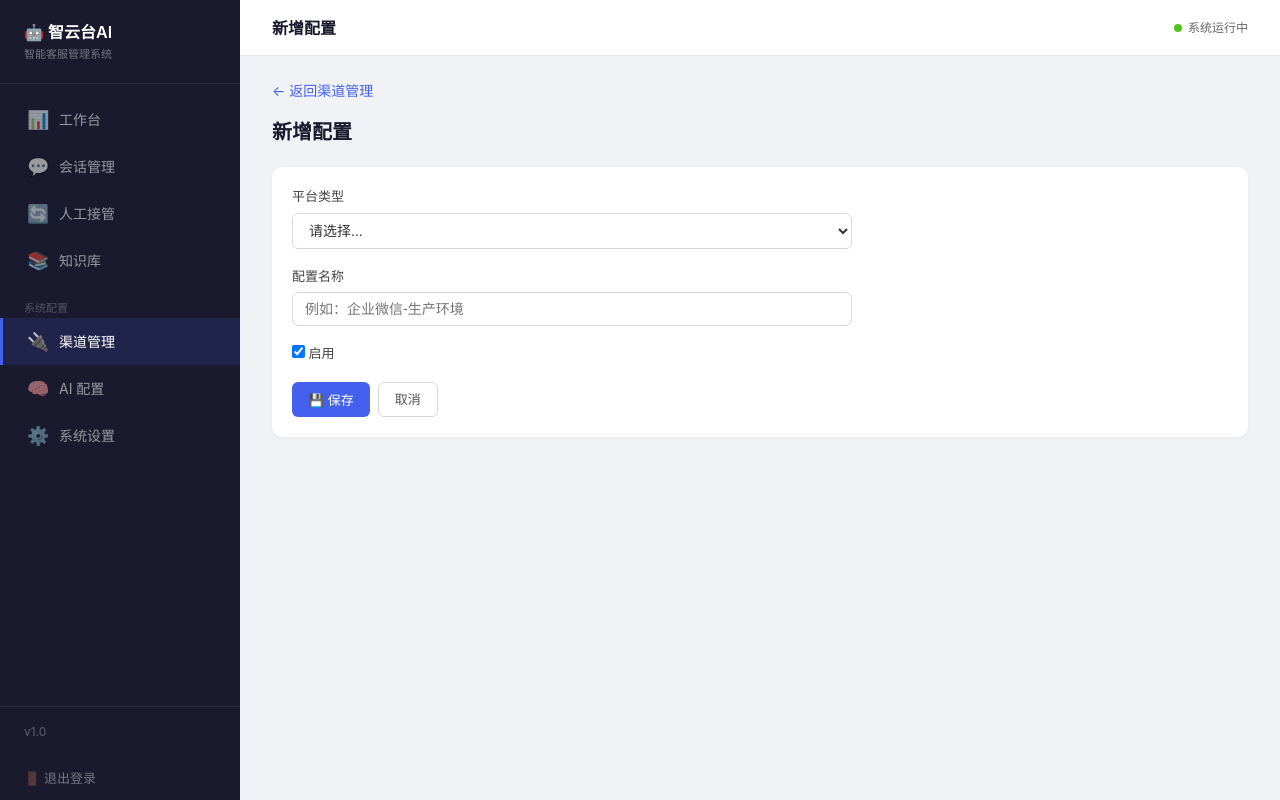
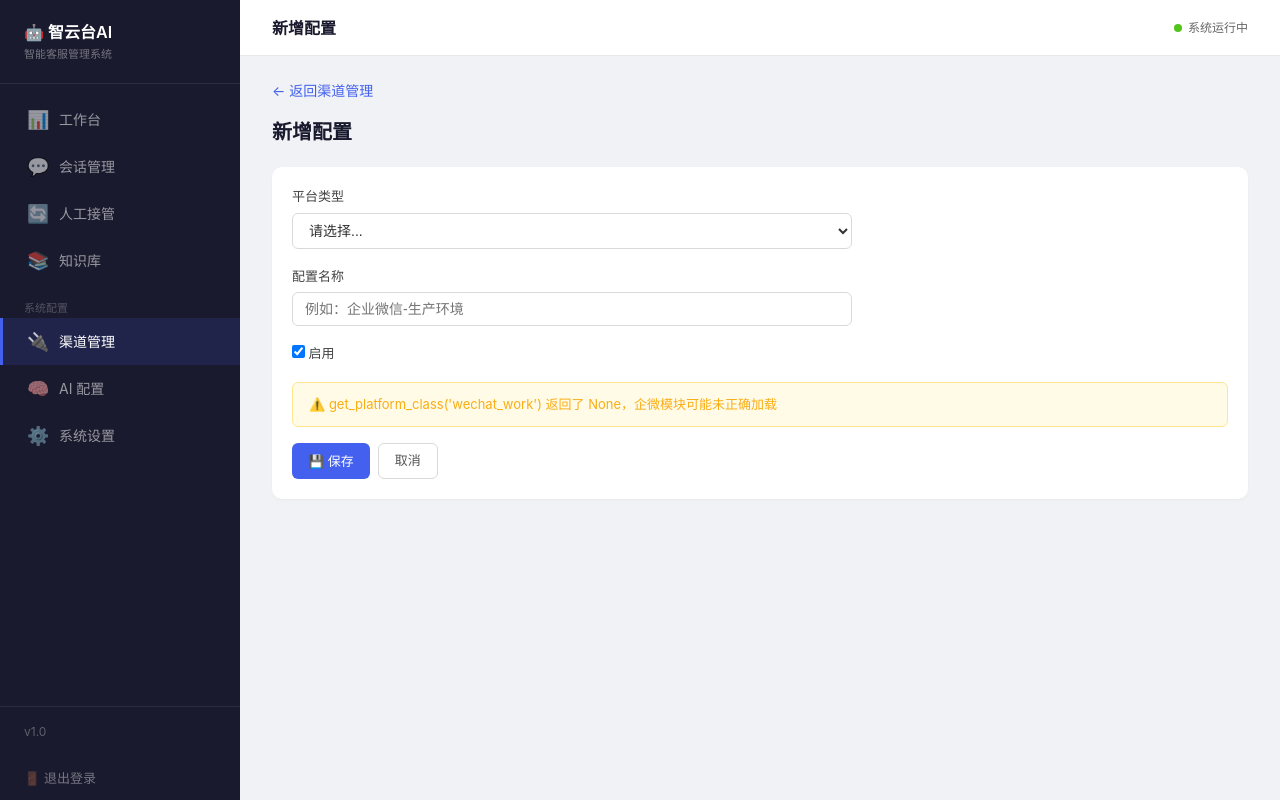
Before and after one commit to soyuki0201-ship-it/zhiyuntai-cs, a Flask app: page /admin/platforms/add in a window 1280 px wide. Run offline with Flask 3, Linux system fonts and the light colour scheme; the visitor is signed in with stand-in values (Sample User, id 1); parts of the project's set-up code (start-up, migrations or seed data) failed here and were passed over.

Commit message:
[diagnose] 渠道配置页面新增 schema 加载诊断信息
- GET /admin/platforms/add 和 GET /admin/platforms/<pid>/edit 新增 schema_error 诊断变量
- 页面模板在字段加载失败时显示黄色告警提示，不再静默降级
- 所有原有逻辑完全保留，仅追加诊断兜底

```diff
--- a/app/routes/platform_configs.py
+++ b/app/routes/platform_configs.py
@@ -91,11 +91,17 @@ def platform_add():
         {"type": "wechat_work", "name": "企业微信"},
     ]
     schema = {"fields": []}
+    schema_error = None
     if available:
         cls = get_platform_class(available[0]["type"])
         if cls:
-            schema = cls({}).get_config_schema()
-    return render_template("admin/platform_form.html", config=None, available=available, schema=schema)
+            try:
+                schema = cls({}).get_config_schema()
+            except Exception as e:
+                schema_error = f"get_config_schema() 执行异常: {e}"
+        else:
+            schema_error = "get_platform_class('wechat_work') 返回了 None，企微模块可能未正确加载"
+    return render_template("admin/platform_form.html", config=None, available=available, schema=schema, schema_error=schema_error)
 
 
 @admin_config_bp.route("/platforms/<int:pid>/edit", methods=["GET", "POST"])
@@ -135,9 +141,17 @@ def platform_edit(pid):
         return redirect(url_for("admin_config.platform_list"))
 
     platform_cls = get_platform_class(pc.platform)
-    schema = platform_cls({}).get_config_schema() if platform_cls else {"fields": []}
+    schema = {"fields": []}
+    schema_error = None
+    if platform_cls:
+        try:
+            schema = platform_cls({}).get_config_schema()
+        except Exception as e:
+            schema_error = f"get_config_schema() 执行异常: {e}"
+    else:
+        schema_error = "get_platform_class('wechat_work') 返回了 None，企微模块可能未正确加载"
 
-    return render_template("admin/platform_form.html", config=pc, available=[], schema=schema)
+    return render_template("admin/platform_form.html", config=pc, available=[], schema=schema, schema_error=schema_error)
 
 
 @admin_config_bp.route("/platforms/<int:pid>/delete", methods=["POST"])
--- a/templates/admin/platform_form.html
+++ b/templates/admin/platform_form.html
@@ -14,6 +14,9 @@
   <div class="form-group"><label>配置名称</label><input type="text" name="name" value="{{ config.name if config else '' }}" required placeholder="例如：企业微信-生产环境"></div>
   <div class="form-group"><label><input type="checkbox" name="enabled" value="1" {% if not config or config.enabled %}checked{% endif %}> 启用</label></div>
   <div id="config-fields">
+  {% if schema_error %}
+  <div class="status-indicator warn" style="margin-bottom:16px">⚠️ {{ schema_error }}</div>
+  {% endif %}
   {% if schema and schema.fields %}
     {% for field in schema.fields %}
     <div class="form-group"><label>{{ field.label }}{% if field.required %}<span style="color:red">*</span>{% endif %}</label>
@@ -22,6 +25,8 @@
       {% if field.key == 'group_robot_webhook' %}<div class="hint">可选，群聊场景需要</div>{% endif %}
     </div>
     {% endfor %}
+  {% elif not schema_error %}
+  <div class="status-indicator warn" style="margin-bottom:16px">⚠️ 未加载到配置字段（schema.fields 为空），请检查服务器日志</div>
   {% endif %}
   </div>
   <div class="btn-group" style="margin-top:12px">
```
